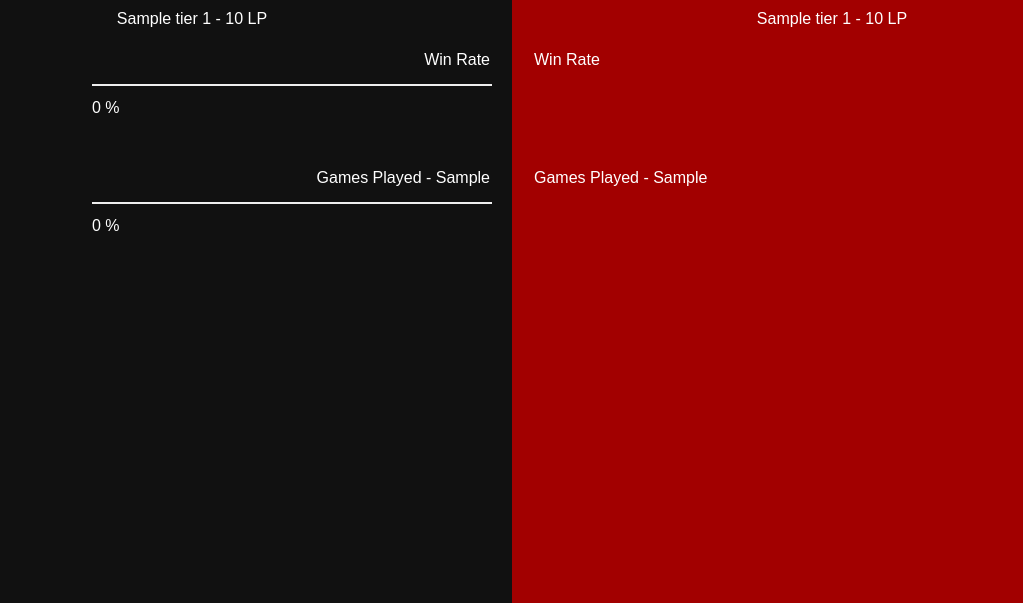
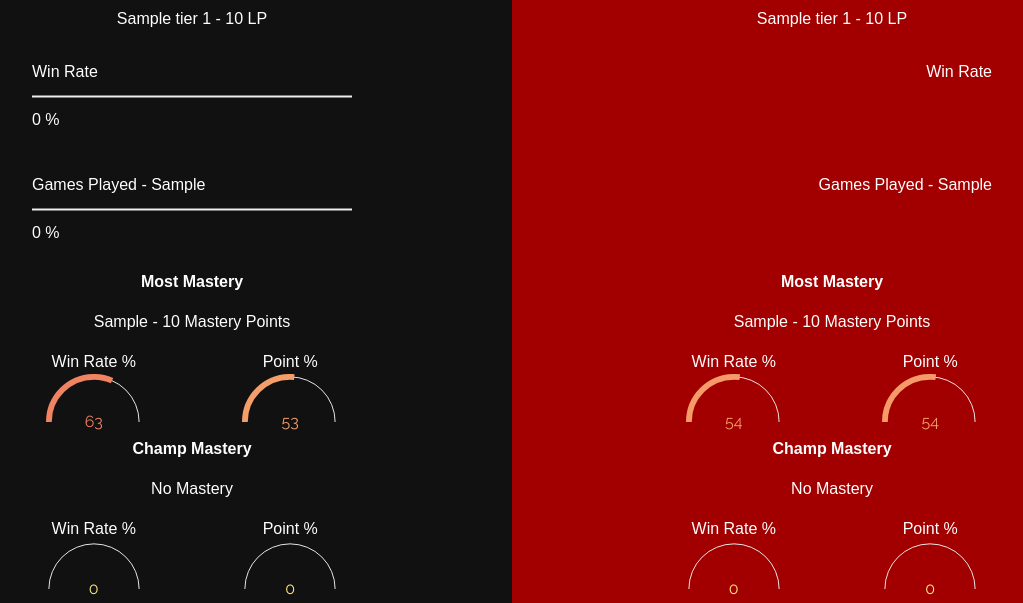
Before and after one commit to aszilagy/league-comparison, a Flask app: template templates/home.html in a window 1280 px wide. Shown: the part 208-811 px from the top of the page, without its empty margins (128-1151 px from the left). Run offline with Flask 2, Linux system fonts and the light colour scheme; the template is opened without the code that fills it: most values are stand-ins (such as "Sample title", 1, 10 or a date in 2020); parts of the project's set-up code (start-up, migrations or seed data) failed here and were passed over; some libraries are stand-ins or nearby versions.

Commit message:
adding champ search

```diff
--- a/app.py
+++ b/app.py
@@ -19,9 +19,11 @@ redTeam = []
 app = Flask(__name__)
 app.secret_key = b'(0a$li*&$p]/nap993-1z[1'
 
-@app.route('/summoners/', methods=['GET', 'POST'])
+@app.route('/', methods=['GET', 'POST'])
+#FIXME: Should add parameters into URL (127.0.0.1/summoners?user1=Decelx&user2=Plu&champSearch=Graves
 def summon():
-    #FIXME: If no summoner is found (ri.get_summoner_by_id returns NoneType), just redirect
+    searchChampId, search1Name, search_mast_s1, search2Name, search_mast_s2 = None, None, None, None, None
+    champDict = ri.make_champion_id_list()
     if request.method == 'POST' and 'summoner1_input' in request.form.to_dict() and 'summoner2_input' in request.form.to_dict():
         s1 = ri.get_summoner_by_name(request.form['summoner1_input'])
         s2 = ri.get_summoner_by_name(request.form['summoner2_input'])
@@ -30,57 +32,71 @@ def summon():
             champ = request.form['champion_input']
 
         if s1 is None or s2 is None:
-            #FIXME: This is kind of bad redirect (if you're using t1 and moe, just replace them with s1 and s2)
-            return redirect(url_for('home'))
+            s1 = ri.get_summoner_by_name('T1 OK GOOD YES')
+            s2 = ri.get_summoner_by_name('lpp user50')
 
         if champ is not '':
-            champion_stats = ri.get_champ_page(champ)
+            champion_stats = ri.get_champ_page(champ.capitalize())
 
             if champion_stats is not None:
-                pprint(champion_stats)
-
-        else:
-            print("NO CHAMP")
-            mast_s1 = ri.get_mastery_by_summonerid(s1.summonerId)
-            mast_s2 = ri.get_mastery_by_summonerid(s2.summonerId)
-
-            best_champ_s1 = mast_s1[0]
-            best_champ_s2 = mast_s2[0]
-
-            print(best_champ_s1)
-            print(best_champ_s2)
-
-        beta = ri.get_summoner_by_id(s2.summonerId)
-
-        beta.rank = ri.get_summoner_rank(s2.summonerId)
-        if isinstance(beta.rank, (list,)):
-            for re in beta.rank:
-                print(re.queueType)
-                if re.queueType == "RANKED_SOLO_5x5":
-                    beta.rank = re
-        beta.gamesPlayed = beta.rank.wins + beta.rank.losses
-
-        alpha = ri.get_summoner_by_id(s1.summonerId)
-        alpha.rank = ri.get_summoner_rank(s1.summonerId)
-        if isinstance(alpha.rank, (list,)):
-            for ra in alpha.rank:
-                print(ra.queueType)
-                if ra.queueType == "RANKED_SOLO_5x5":
-                    alpha.rank = ra
-        alpha.gamesPlayed = alpha.rank.wins + alpha.rank.losses
-
-        s1WinPercent = (alpha.rank.wins) / (alpha.rank.wins + alpha.rank.losses)
-        s2WinPercent = (beta.rank.wins) / (beta.rank.wins + beta.rank.losses)
-
-        return render_template('home.html', summoner1 = alpha, summoner2 = beta, s1Wins = s1WinPercent, s2Wins = s2WinPercent)
+                print("FOUND CHAMP KEY")
+                searchChampId = champion_stats['key']
+                searchChampName = champDict[str(searchChampId)]
 
     else:
-        print("REDIRECTING")
-        print(request.form.to_dict())
-        return redirect(url_for('home'))
+        s1 = ri.get_summoner_by_name('T1 OK GOOD YES')
+        s2 = ri.get_summoner_by_name('lpp user50')
+
+    mast_s1 = ri.get_mastery_by_summonerid(s1.summonerId)
+    mast_s2 = ri.get_mastery_by_summonerid(s2.summonerId)
+
+    if searchChampId:
+        for x in mast_s1:
+            if str(x['championId']) == str(searchChampId):
+                search_mast_s1 = x
+                search1Name = champDict[str(x['championId'])]
+
+        for y in mast_s2:
+            if str(y['championId']) == str(searchChampId):
+                search_mast_s2 = y
+                search2Name = champDict[str(y['championId'])]
+
+    print(search_mast_s2, search_mast_s1)
 
 
-@app.route('/', methods=['GET'])
+    s1_champId = mast_s1[0]['championId']
+    s2_champId = mast_s2[0]['championId']
+
+    champ1Name = champDict[str(s1_champId)]
+    champ2Name = champDict[str(s2_champId)]
+
+    beta = ri.get_summoner_by_id(s2.summonerId)
+
+    beta.rank = ri.get_summoner_rank(s2.summonerId)
+    if isinstance(beta.rank, (list,)):
+        for re in beta.rank:
+            print(re.queueType)
+            if re.queueType == "RANKED_SOLO_5x5":
+                beta.rank = re
+    beta.gamesPlayed = beta.rank.wins + beta.rank.losses
+
+    alpha = ri.get_summoner_by_id(s1.summonerId)
+    alpha.rank = ri.get_summoner_rank(s1.summonerId)
+    if isinstance(alpha.rank, (list,)):
+        for ra in alpha.rank:
+            print(ra.queueType)
+            if ra.queueType == "RANKED_SOLO_5x5":
+                alpha.rank = ra
+    alpha.gamesPlayed = alpha.rank.wins + alpha.rank.losses
+
+    s1WinPercent = (alpha.rank.wins) / (alpha.rank.wins + alpha.rank.losses)
+    s2WinPercent = (beta.rank.wins) / (beta.rank.wins + beta.rank.losses)
+
+    return render_template('home.html', summoner1 = alpha, summoner2 = beta, s1Wins = s1WinPercent, s2Wins = s2WinPercent, s1Mast = mast_s1, s2Mast = mast_s2, best1Champ = champ1Name, best2Champ = champ2Name, search1Mast = search_mast_s1, search1Champ = search1Name, search2Champ = search2Name, search2Mast = search_mast_s2)
+
+
+#FIXME: Can remove this eventually (soon)
+@app.route('/tyler-moe', methods=['GET'])
 def home():
     beta = ri.get_summoner_by_id('qFPc7K5DPBFildIkrWDXd4W0MfM9H8jW5S82nMfeDxGCrTe3')
     beta.rank = ri.get_summoner_rank('qFPc7K5DPBFildIkrWDXd4W0MfM9H8jW5S82nMfeDxGCrTe3')[0]
--- a/static/css/home-style.css
+++ b/static/css/home-style.css
@@ -2,6 +2,17 @@
 	max-width: 24%;
 
 }
+
+.semiCircleMastery{
+	width: 30%;
+	display: inline-block;
+}
+
+#masteryTitle{
+	margin-top: 15px;
+
+}
+
 #submitButton{
 	position: absolute;
 	margin-left: 110%;
@@ -9,39 +20,34 @@
 
 .centerLinesLeft p{
 	color: white;
-	margin-right: 5%;
-	float: right;
+	margin-left: 25%;
+	float: left;
 	margin-bottom: 0px;
 }
 
 .centerLinesRight p{
 	color: white;
-	margin-left: 5%;
-	float: left;
+	margin-right: 25%;
+	float: right;
 	margin-bottom: 0px;
 }
 
 .centerLinesRight{
-	position: relative;
-	float: left;
 	z-index: 2;
 
 }
 
 .centerLinesLeft{
-	position: relative;
-	float: right;
 	z-index: 2;
 
 }
 
 .centerLines div{
-	margin-right: 20px;
-	margin-left: 20px;
-	width: 400px;
+	margin-right: 25%;
+	margin-left: 25%;
 	height: 8px;
 	position: relative;
-	margin-bottom: 110px;
+	margin-bottom: 105px;
 }
 
 
--- a/templates/home.html
+++ b/templates/home.html
@@ -11,7 +11,7 @@
 
 	<body onload=loadPage()>
 		<div class="topBar">
-			<form action = "/summoners/" method = "POST">
+			<form action = "/" method = "POST">
 				<div class="form-row">
 					<div class="col">
 						<input name="summoner1_input" type="text" class="form-control" aria-label="Default" aria-describedby="inputGroup-sizing-default" placeholder="Summoner1">
@@ -36,13 +36,30 @@
 				<h2>{{summoner1.name}}</h2>
 				<p>{{summoner1.rank.tier}} {{summoner1.rank.rank}} - {{summoner1.rank.leaguePoints}} LP</p>
 			</div>
-			<div class="centerLines centerLinesLeft">
+			<div class="centered centerLines centerLinesLeft">
 				<p>Win Rate</p>
 				<div id="summoner1Win"></div>
 
 				<p>Games Played - {{summoner1.gamesPlayed}}</p>
 				<div id="summoner1Loss"></div>
 			</div>
+			<div class="centered">
+				<p id="masteryTitle"><b>Most Mastery</b></p>
+				<p>{{best1Champ}} - {{s1Mast[0]['championPoints']}} Mastery Points</p>
+				<div class="semiCircleMastery" id="s1Mastery">Win Rate %<br></div>
+				<div class="semiCircleMastery" id="s1MasteryPoint">Point %<br></div>
+			</div>
+			<div class="centered">
+				<p id="masteryTitle"><b>Champ Mastery</b></p>
+				{% if search1Mast %}
+				<p>{{search1Champ}} - {{search1Mast['championPoints']}} Mastery Points</p>
+				{% else %}
+				<p>No Mastery</p>
+				{% endif %}
+				<div class="semiCircleMastery" id="s1MasterySearch">Win Rate %<br></div>
+				<div class="semiCircleMastery" id="s1MasteryPointSearch">Point %<br></div>
+			</div>
+
 
 		</div>
 
@@ -52,23 +69,96 @@
 				<h2>{{summoner2.name}}</h2>
 				<p>{{summoner2.rank.tier}} {{summoner2.rank.rank}} - {{summoner2.rank.leaguePoints}} LP</p>
 			</div>
-			<div class="centerLines centerLinesRight">
+			<div class="centered centerLines centerLinesRight">
 				<p>Win Rate</p>
 				<div id="summoner2Win"></div>
 
 				<p>Games Played - {{summoner2.gamesPlayed}}</p>
 				<div id="summoner2Loss"></div>
+
 			</div>
+			<div class="centered">
+				<p id="masteryTitle"><b>Most Mastery</b></p>
+				<p>{{best2Champ}} - {{s2Mast[0]['championPoints']}} Mastery Points</p>
+				<div class="semiCircleMastery" id="s2Mastery">Win Rate %<br></div>
+				<div class="semiCircleMastery" id="s2MasteryPoint">Point %<br></div>
+			</div>
+			<div class="centered">
+				<p id="masteryTitle"><b>Champ Mastery</b></p>
+				{% if search2Mast %}
+				<p>{{search2Champ}} - {{search2Mast['championPoints']}} Mastery Points</p>
+				{% else %}
+				<p>No Mastery</p>
+				{% endif %}
+				<div class="semiCircleMastery" id="s2MasterySearch">Win Rate %<br></div>
+				<div class="semiCircleMastery" id="s2MasteryPointSearch">Point %<br></div>
+			</div>
+
 
 		</div>
 
 		<script src="/static/js/progressbar.js"></script>
 		<script src="/static/js/require.js">
-			alert('a');
 			var ProgressBar = require(['/static/js/progressbar.js'], function(){
 			});
 
 		</script>
+
+		<script>
+			function makeSemiCircle(containerName, transformPer, percentage, whichSide){
+				var bar = new ProgressBar.SemiCircle(containerName, {
+					strokeWidth: 6,
+					color: '#FFEA82',
+					trailColor: '#eee',
+					trailWidth: 1,
+					easing: 'easeInOut',
+					duration: 1400,
+					svgStyle: { width: '50%', height: '100%', transform: transformPer},
+					text: {
+						value: '',
+						alignToBottom: false
+					},
+					from: {color: '#FFEA82'},
+					to: {color: '#ED6A5A'},
+					// Set default step function for all animate calls
+					step: (state, bar) => {
+						bar.path.setAttribute('stroke', state.color);
+						var value = Math.round(bar.value() * 100);
+						bar.setText(value);
+						bar.text.style.color = state.color;
+					}
+				});
+				bar.text.style.fontFamily = '"Raleway", Helvetica, sans-serif';
+				bar.text.style.fontSize = '1rem';
+
+				bar.animate(percentage);  // Number from 0.0 to 1.0
+
+			}
+makeSemiCircle(s1Mastery, "scale(1, 1)", .63, 'right');
+makeSemiCircle(s1MasteryPoint, "scale(1, 1)", .53, 'right');
+
+{% if search1Mast %}
+makeSemiCircle(s1MasterySearch, "scale(1, 1)", .63, 'right');
+makeSemiCircle(s1MasteryPointSearch, "scale(1, 1)", .53, 'right');
+{% else %}
+makeSemiCircle(s1MasterySearch, "scale(1, 1)", 0, 'right');
+makeSemiCircle(s1MasteryPointSearch, "scale(1, 1)", 0, 'right');
+{% endif %}
+
+
+makeSemiCircle(s2Mastery, "scale(1, 1)", .54, 'right');
+makeSemiCircle(s2MasteryPoint, "scale(1, 1)", .54, 'right');
+
+{% if search2Mast %}
+makeSemiCircle(s2MasterySearch, "scale(1, 1)", .54, 'right');
+makeSemiCircle(s2MasteryPointSearch, "scale(1, 1)", .54, 'right');
+{% else %}
+makeSemiCircle(s2MasterySearch, "scale(1, 1)", 0, 'right');
+makeSemiCircle(s2MasteryPointSearch, "scale(1, 1)", 0, 'right');
+{% endif %}
+
+		</script>
+
 
 		<script>
 			function makeBar(containerName, transformPer, percentage, whichSide){
```
Lines whose indentation alone changed are shown as unchanged.
